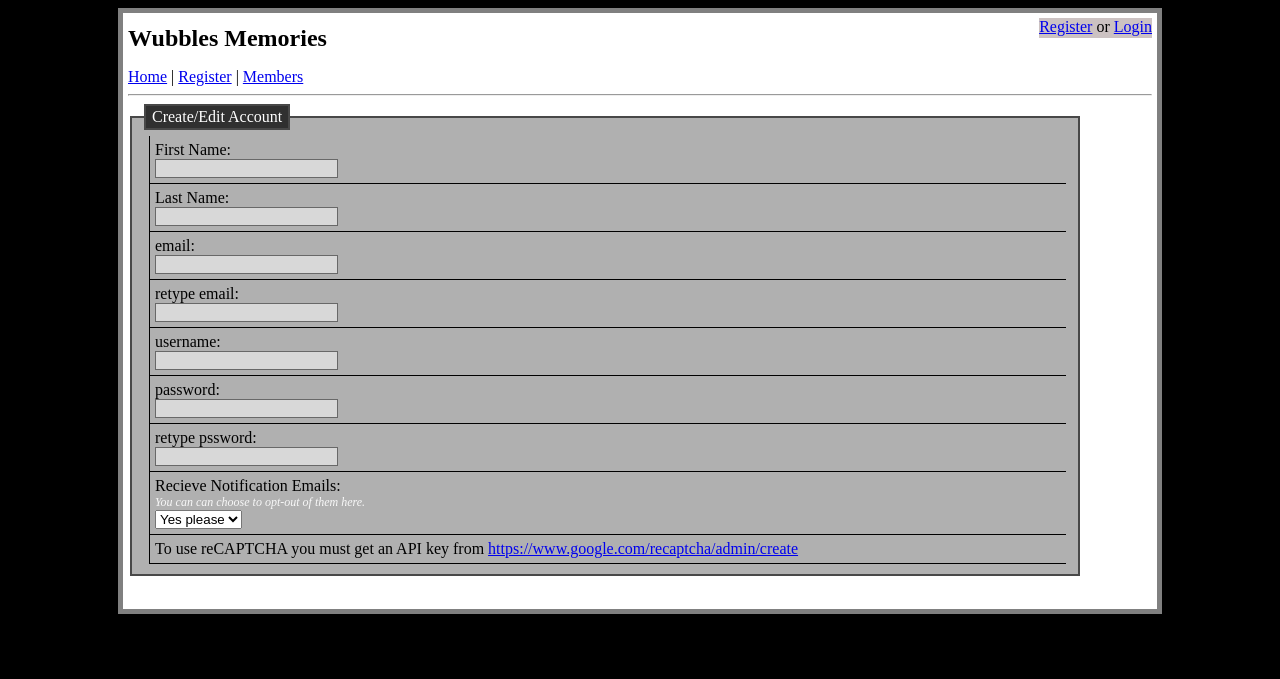
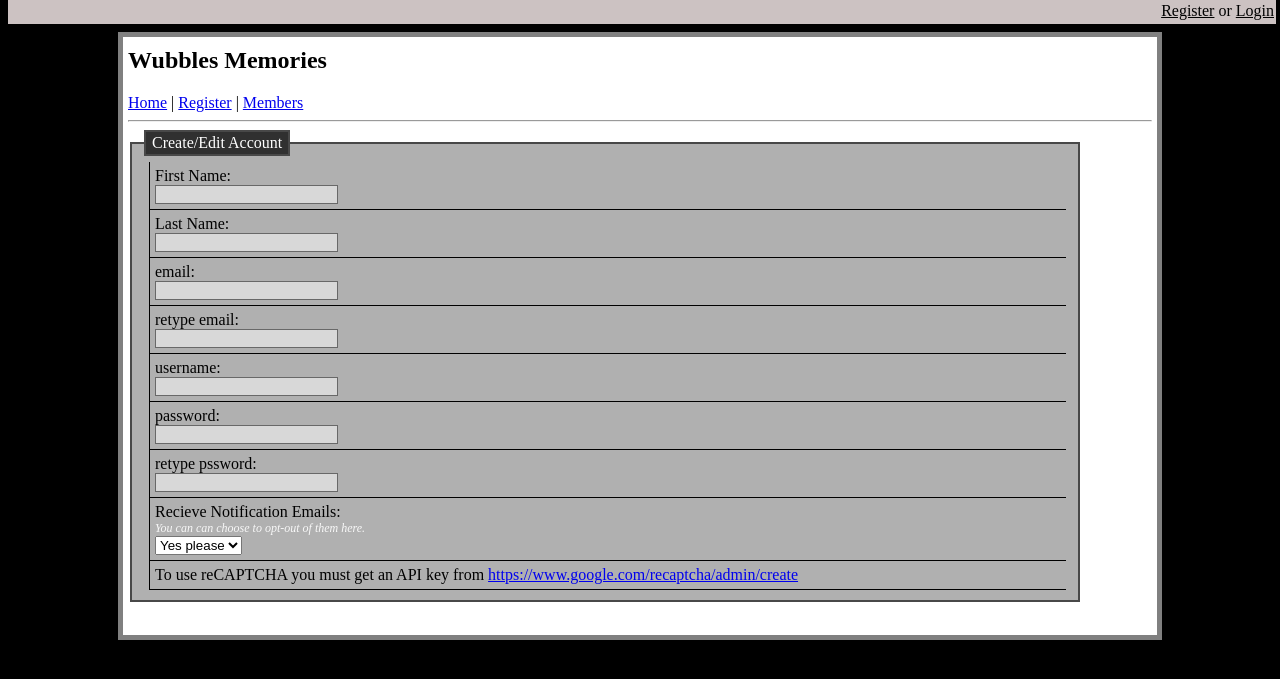
Before and after one commit to mfairchild365/wubbles, a PHP site: page /wubbles/register in a window 1280 px wide. Shown: the top 679 px of the page. Run offline with PHP 8.4, Linux system fonts and the light colour scheme; some libraries are stand-ins or nearby versions.

Commit message:
Move the user bar and change some styling.

```diff
--- a/www/css/main.css
+++ b/www/css/main.css
@@ -1,6 +1,7 @@
 body {
     background-color:#000;
-    color:blue;
+    color:white;
+    margin-top:0;
 }
 
 h4 {
@@ -69,22 +70,34 @@ h4 {
 }
 
 .userinfo {
-    float:right;
-    width: 250;
+    width: 100%;
     height: 20px;
     text-align:right;
     background-color: #CCC2C2;
+    margin-bottom: 8px;
+    padding:2px;
+    color: black;
 }
 
-.title {
-    float:left;
-    position:absolute;
-    top:5px;
+.userinfo a {
+    color: black;
+}
+
+.userinfo a:visted {
+    color: black;
+}
+
+.userinfo a:hover {
+    color: red;
+}
+
+.title h2 {
+    margin-top: 5px;
+    margin-botton: 5px;
 }
 
 .topbar {
     width: 100%;
-    height: 50px;
 }
 
 #maincontent {
--- a/www/templates/default/Wub/Controller.tpl.php
+++ b/www/templates/default/Wub/Controller.tpl.php
@@ -106,22 +106,21 @@
         return false;
     }
     </script>
-
+    <div class='userinfo'>
+        <?php
+        if ($user) {
+            require_once('UserInfo/Loggedin.tpl.php');
+        } else {
+            require_once('UserInfo/Loggedout.tpl.php');
+        }
+        ?>
+    </div>
     <div id='contentwraper'>
         <div class='topbar'>
             <div class='title'>
                 <h2>Wubbles Memories</h2>
             </div>
-            <div class='userinfo'>
-                <?php
-                if ($user) {
-                    require_once('UserInfo/Loggedin.tpl.php');
-                } else {
-                    require_once('UserInfo/Loggedout.tpl.php');
-                }
-                ?>
-            </div>
-            <div style='clear:both'></div>
+
         </div>
         <?php
         if ($user) {
```
